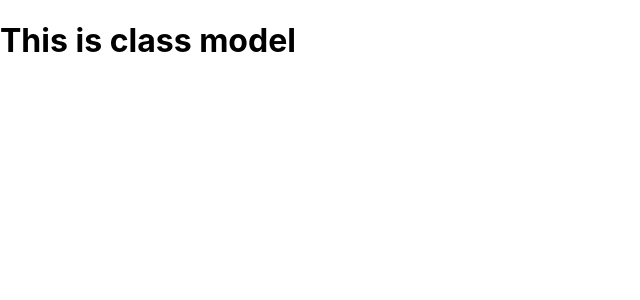
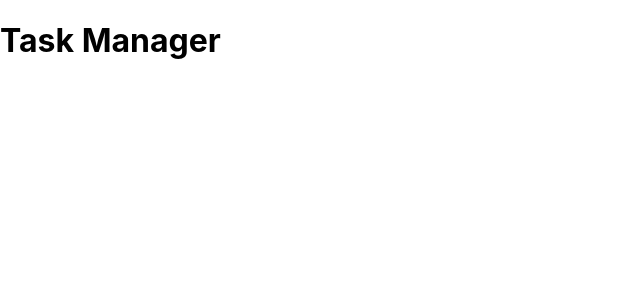
Before and after one commit to MohammadRezaQaderi/Learning, a React (Create React App) app in the folder React/react-app/: page / in a window 1280 px wide. Shown: the top 300 px of the page, without its empty margins (0-640 px from the left). Built offline with nearby package versions, Linux system fonts and the light colour scheme.

Commit message:
use Props and default Props for have inputs(we can use {title} instad of the props for :)

```diff
--- a/React/react-app/src/App.js
+++ b/React/react-app/src/App.js
@@ -1,16 +1,16 @@
 import Header from "./components/Header";
-import React from "react";
-// function App() {
-//   return (
-//     <div className="App">
-//       <Header />
-//     </div>
-//   );
+// import React from "react";
+function App() {
+  return (
+    <div className="App">
+      <Header />
+    </div>
+  );
+}
+
+// class App extends React.Component{
+//   render(){
+//     return <h1>This is class model</h1>
+//   }
 // }
-
-class App extends React.Component{
-  render(){
-    return <h1>This is class model</h1>
-  }
-}
 export default App;
--- a/React/react-app/src/components/Header.js
+++ b/React/react-app/src/components/Header.js
@@ -1,9 +1,13 @@
-const Header = () => {
+const Header = (props) => {
   return (
     <header>
-        <h1>Task Traker</h1>
+        <h1>{props.title}</h1>
     </header>
   )
 }
 
+Header.defaultProps = {
+    title: 'Task Manager',
+}
+
 export default Header
```
